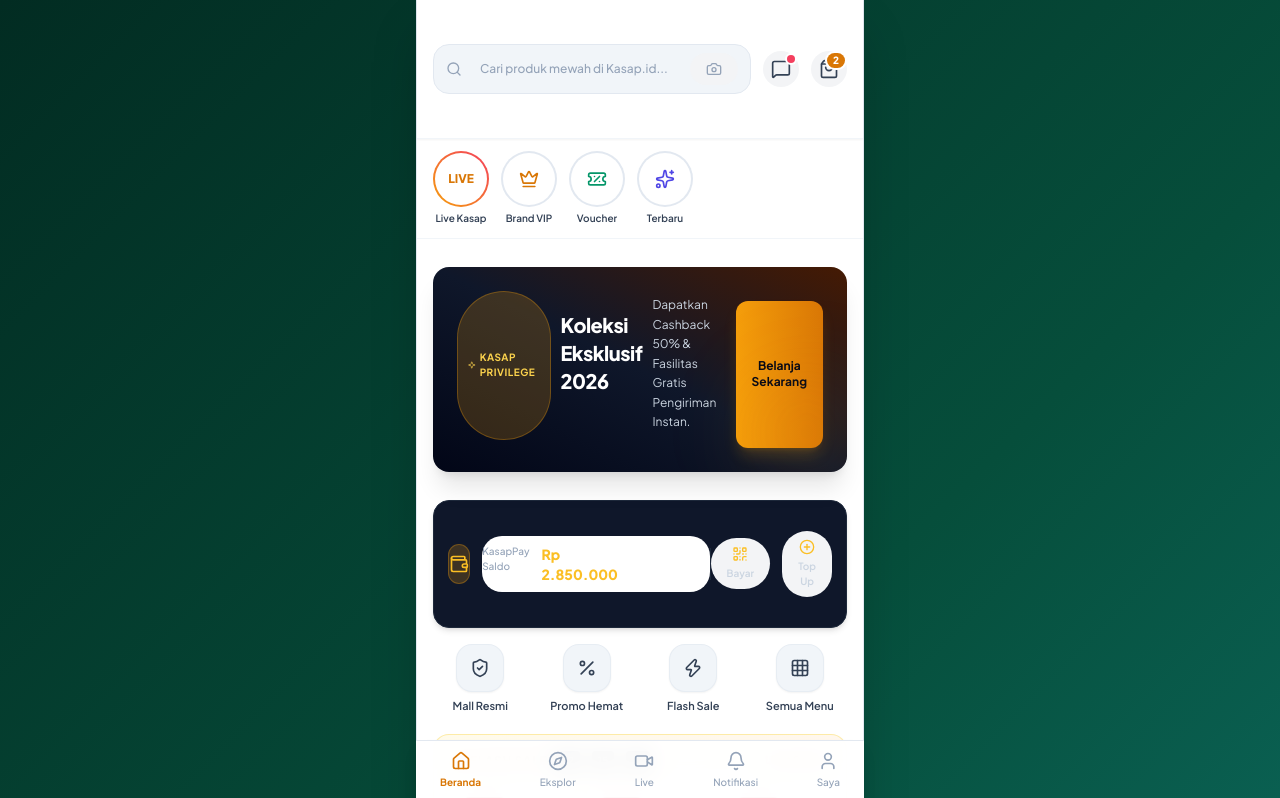
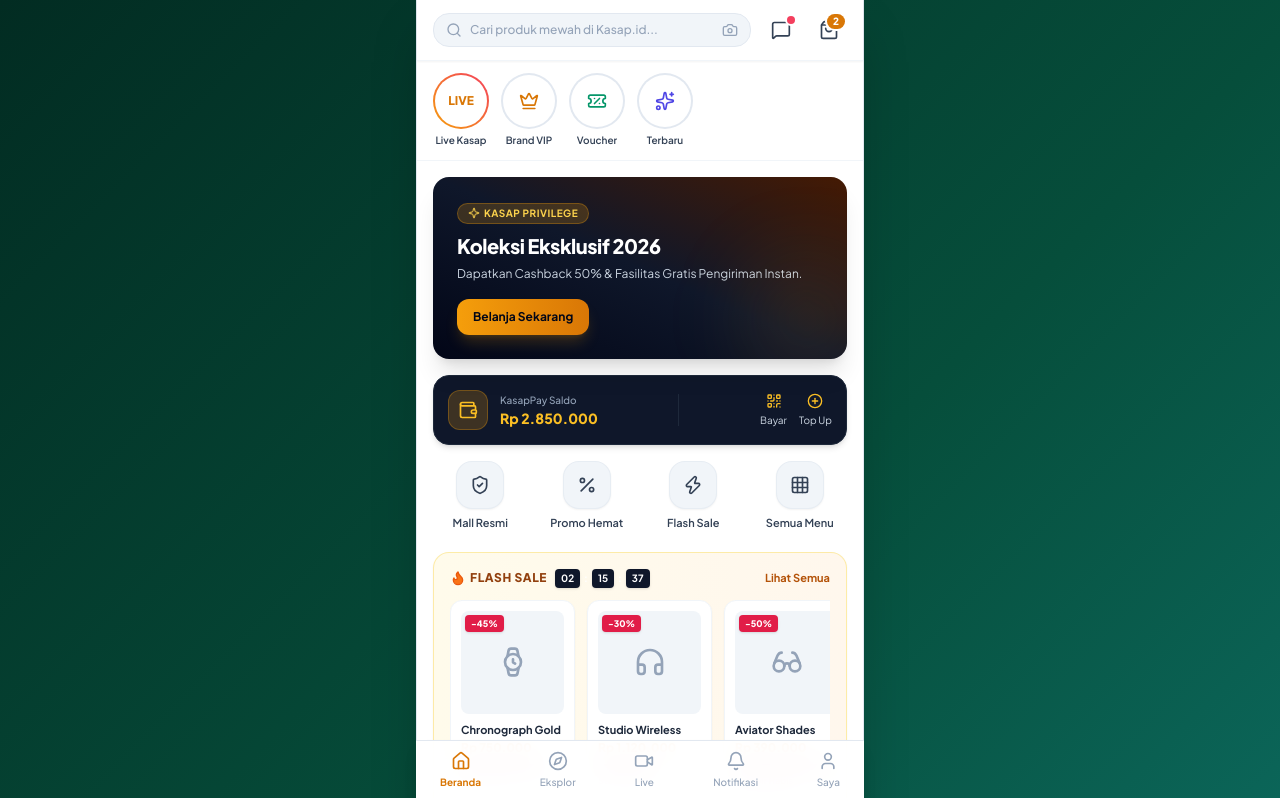
Before and after one commit to k454p/kasap_id, a React (Vite) app: page / in a window 1280 px wide. Shown: the top 798 px of the page. Built offline with nearby package versions, Linux system fonts and the light colour scheme.

Commit message:
Update App.css

```diff
--- a/src/App.css
+++ b/src/App.css
@@ -1,89 +1,6 @@
-/* CONTAINER UTAMA */
 #root {
-  max-width: 480px; /* biar kayak tampilan HP di tengah */
-    margin: 0 auto;
-      background: white;
-        min-height: 100vh;
-          box-shadow: 0 0 30px rgba(0,0,0,0.08);
-            padding: 20px;
-            }
-
-            /* JUDUL KASAP ID */
-            h1 {
-              text-align: center;
-                font-size: 32px;
-                  font-weight: 800;
-                    color: #15803d;
-                      letter-spacing: -1px;
-                      }
-
-                      /* TOMBOL KERANJANG & AKUN */
-                      div:has(> button) {
-                        display: flex;
-                          justify-content: center;
-                            gap: 10px;
-                              margin: 16px 0;
-                              }
-
-                              button {
-                                border: none;
-                                  background: #f3f4f6;
-                                    padding: 8px 16px;
-                                      border-radius: 99px;
-                                        font-weight: 600;
-                                          cursor: pointer;
-                                            transition: 0.2s;
-                                            }
-
-                                            button:hover {
-                                              background: #15803d;
-                                                color: white;
-                                                  transform: scale(1.05);
-                                                  }
-
-                                                  /* PROMO SPESIAL - BIKIN JADI CARD HIJAU GRADASI */
-                                                  h2, div:has(h2) {
-                                                    margin-top: 20px;
-                                                    }
-
-                                                    div:has(> h2) + div,
-                                                    div:has(> p) {
-                                                      background: linear-gradient(135deg, #22c55e 0%, #15803d 100%);
-                                                        color: white;
-                                                          padding: 20px;
-                                                            border-radius: 20px;
-                                                              margin: 12px 0;
-                                                                box-shadow: 0 10px 20px rgba(34, 197, 94, 0.3);
-                                                                }
-
-                                                                div:has(> p) p {
-                                                                  color: rgba(255,255,255,0.9);
-                                                                    margin: 8px 0;
-                                                                    }
-
-                                                                    div:has(> p) button {
-                                                                      background: white;
-                                                                        color: #15803d;
-                                                                          font-weight: 800;
-                                                                            margin-top: 10px;
-                                                                            }
-
-                                                                            /* KATEGORI PILIHAN - BIKIN GRID CANTIK */
-                                                                            h2:nth-of-type(2) {
-                                                                              font-size: 18px;
-                                                                                margin-top: 24px;
-                                                                                }
-
-                                                                                /* Bikin kategori jadi 4 kotak */
-                                                                                div > div:has(> p) {
-                                                                                  background: white !important;
-                                                                                    box-shadow: none !important;
-                                                                                      padding: 0 !important;
-                                                                                      }
-
-                                                                                      div:has(> p):where(:not(:first-of-type)) {
-                                                                                        display: grid;
-                                                                                          grid-template-columns: repeat(4, 1fr);
-                                                                                            gap: 12px;
-                                                                                              background: transparent !important;
-                                                                                              }
+  max-width: 1280px;
+  margin: 0 auto;
+  padding: 2rem;
+  text-align: center; /* Ini yang bikin semua tulisan jadi rata tengah dan tata letak Shopee jadi aneh */
+}
```
